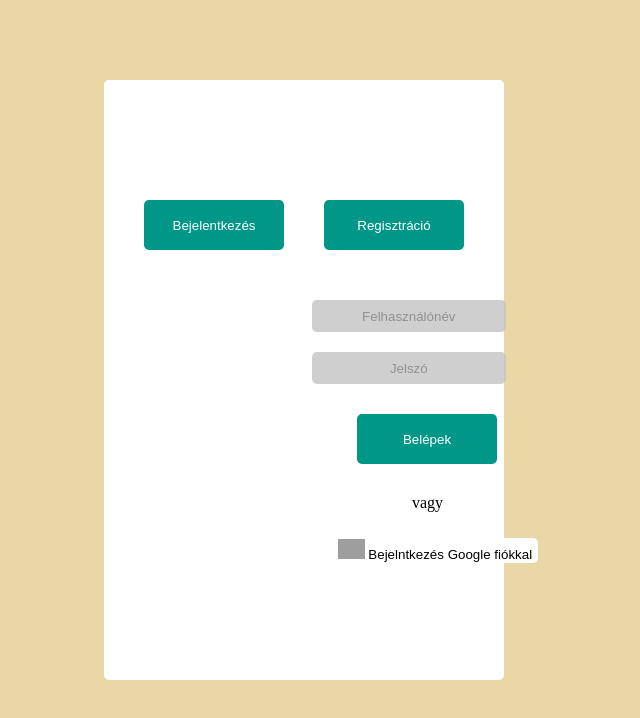
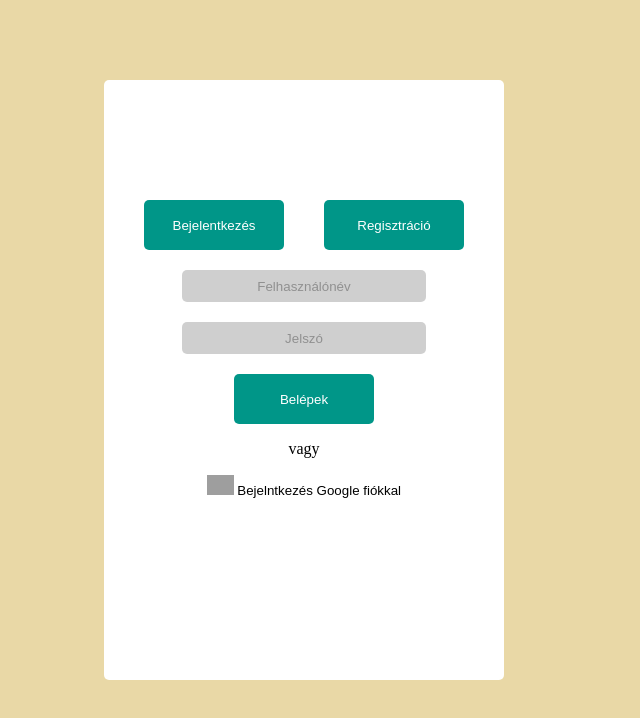
Before and after one commit to papandras/NJIT-2021-2022-Vizsgaremek, a Vue app in the folder Frontend/: page / in a window 1280 px wide. Shown: the top 718 px of the page, without its empty margins (336-976 px from the left). Built offline with nearby package versions, Linux system fonts and the light colour scheme; grey boxes are pictures that could not be loaded; the HTML template or start-up script is replaced by a standard one.

Commit message:
Login style correction

```diff
--- a/Frontend/src/App.vue
+++ b/Frontend/src/App.vue
@@ -4,14 +4,6 @@
   </div>
 </template>
 
-<script>
-import Login from "./components/Login.vue";
-
-export default{
-
-}
-</script>
-
 <style>
   body{
     background-color: #E9D8A6;
--- a/Frontend/src/components/Login.vue
+++ b/Frontend/src/components/Login.vue
@@ -1,20 +1,14 @@
 <template>
-  <div>
-    <div id="success"></div>
+  <div id="whitediv">
     <LoginOrRegister></LoginOrRegister>
     <form @submit.prevent="submit">
-      <input v-model="data.name" type="text" placeholder="Felhasználónév" id="felhasznalonev" />
+      <input v-model="data.name" type="text" placeholder="Felhasználónév" id="felhasznalonev"/>
       <input v-model="data.password" type="password" placeholder="Jelszó" id="jelszo"/>
       <input type="submit" value="Belépek" id="bejelentkezes" />
-      <!--<RouterLink to="/index"><input type="submit" value="Bejelentkezek" @click="Login"></RouterLink>-->
     </form>
     <p>vagy</p>
     <button class="google">
-      <img
-        src="https://image.similarpng.com/very-thumbnail/2020/12/Illustration-of-Google-icon-on-transparent-background-PNG.png"
-        style="height: 20px"
-        alt="Google icon"
-      />
+      <img src="https://image.similarpng.com/very-thumbnail/2020/12/Illustration-of-Google-icon-on-transparent-background-PNG.png" style="height: 20px" alt="Google icon" />
       Bejelntkezés Google fiókkal
     </button>
   </div>
@@ -22,26 +16,26 @@
 
 <script lang="ts">
 import LoginOrRegister from "./LoginOrRegister.vue";
-import {reactive} from "vue";
-import {useRouter} from "vue-router";
+import { reactive } from "vue";
+import { useRouter } from "vue-router";
 export default {
   components: {
     LoginOrRegister,
   },
-  setup(){
+  setup() {
     const data = reactive({
-      name: '',
-      password: ''
+      name: "",
+      password: "",
     });
     const router = useRouter();
-    const submit = async() => {
+    const submit = async () => {
       await fetch("http://localhost:8881/api/login", {
         method: "POST",
         headers: {
-                  "Accept": "application/json",
+          Accept: "application/json",
           "Content-Type": "application/json",
         },
-              credentials: 'include',
+        credentials: "include",
         body: JSON.stringify(data),
       })
         .then((response) => {
@@ -53,19 +47,37 @@ export default {
         .catch((error) => {
           console.log(error.errors);
         });
-    }
+    };
 
-    return{
+    return {
       data,
-      submit
-    }
+      submit,
+    };
   },
   mounted() {},
 };
 </script>
 
 <style scoped>
-  #bejelentkezes{
+#whitediv {
+  width: 400px;
+  height: 600px;
+  background-color: white;
+  border-radius: 5px;
+  vertical-align: center;
+  text-align: center;
+  margin: auto;
+  /*display: flex;
+  justify-content: center;*/
+  margin-top: 80px;
+  padding-top: 0px;
+  border: none;
+}
+form > input {
+  display: block;
+  margin: auto;
+}
+#bejelentkezes {
   background-color: #009688;
   color: white;
   width: 140px;
@@ -73,49 +85,50 @@ export default {
   border-radius: 5px;
   box-shadow: none;
   margin: auto;
-    margin-top: 30px;
-    margin-left: 685px;
+  /*margin-top: 30px;
+    margin-left: 685px;*/
   border: none;
 }
 
-  #felhasznalonev{
-    margin-top: -380px;
+#felhasznalonev {
+  /*margin-top: -380px;
     margin-left: 640px;
   display: flex;
-    justify-content: center;
-    background-color: #C4C4C4;
+  justify-content: center;*/
+  background-color: #c4c4c4;
   opacity: 80%;
   border-radius: 5px;
   border-color: none;
-    width: 15%;
+  width: 60%;
   height: 30px;
   text-align: center;
   border: none;
 }
 
-  #jelszo{
+#jelszo {
   margin-top: 20px;
-    margin-left: 640px;
+  margin-bottom: 20px;
+    /*margin-left: 640px;
   display: flex;
-    justify-content: center;
-    background-color: #C4C4C4;
+  justify-content: center;*/
+  background-color: #c4c4c4;
   opacity: 80%;
   border-radius: 5px;
   border-color: none;
-    width: 15%;
+  width: 60%;
   height: 30px;
   text-align: center;
   border: none;
 }
 
-  p{
-    margin-top: 30px;
-    margin-left: 740px;
+p {
+  /*margin-top: 30px;
+    margin-left: 740px;*/
 }
 
-  .google{
-    margin-top: 10px;
-    margin-left: 660px;
+.google {
+  /*margin-top: 10px;
+    margin-left: 660px;*/
   border: none;
   border-radius: 5px;
   background-color: white;
--- a/Frontend/src/components/LoginOrRegister.vue
+++ b/Frontend/src/components/LoginOrRegister.vue
@@ -1,9 +1,9 @@
 <template>
-    <div id="whitediv">
-        <nav>
-      <RouterLink to="/"><input type="button" value="Bejelentkezés" class="bejelentkezes"></RouterLink>
-      <RouterLink to="/register"><input type="button" value="Regisztráció" class="bejelentkezes"></RouterLink>
-    </nav>
+    <div >
+        <nav id="whitediv">
+          <RouterLink to="/"><input type="button" value="Bejelentkezés" class="bejelentkezes"></RouterLink>
+          <RouterLink to="/register"><input type="button" value="Regisztráció" class="bejelentkezes"></RouterLink>
+       </nav>
     </div>
 </template>
 
@@ -19,7 +19,7 @@
     margin-top: 120px;
     border: none;
   }
-  #whitediv{
+  /*#whitediv{
     width: 400px;
     height: 600px;
     background-color: white;
@@ -31,5 +31,8 @@
     margin-top: 80px;
     padding-top: 0px;
     border: none;
+  }*/
+  nav{
+    text-align: center;
   }
 </style>
--- a/Frontend/src/views/LoginView.vue
+++ b/Frontend/src/views/LoginView.vue
@@ -14,3 +14,10 @@ export default{
     }
 }
 </script>
+
+<style scoped>
+  LoginPage{
+    display: block;
+    margin: auto;
+  }
+</style>
```
Lines whose indentation alone changed are shown as unchanged.
